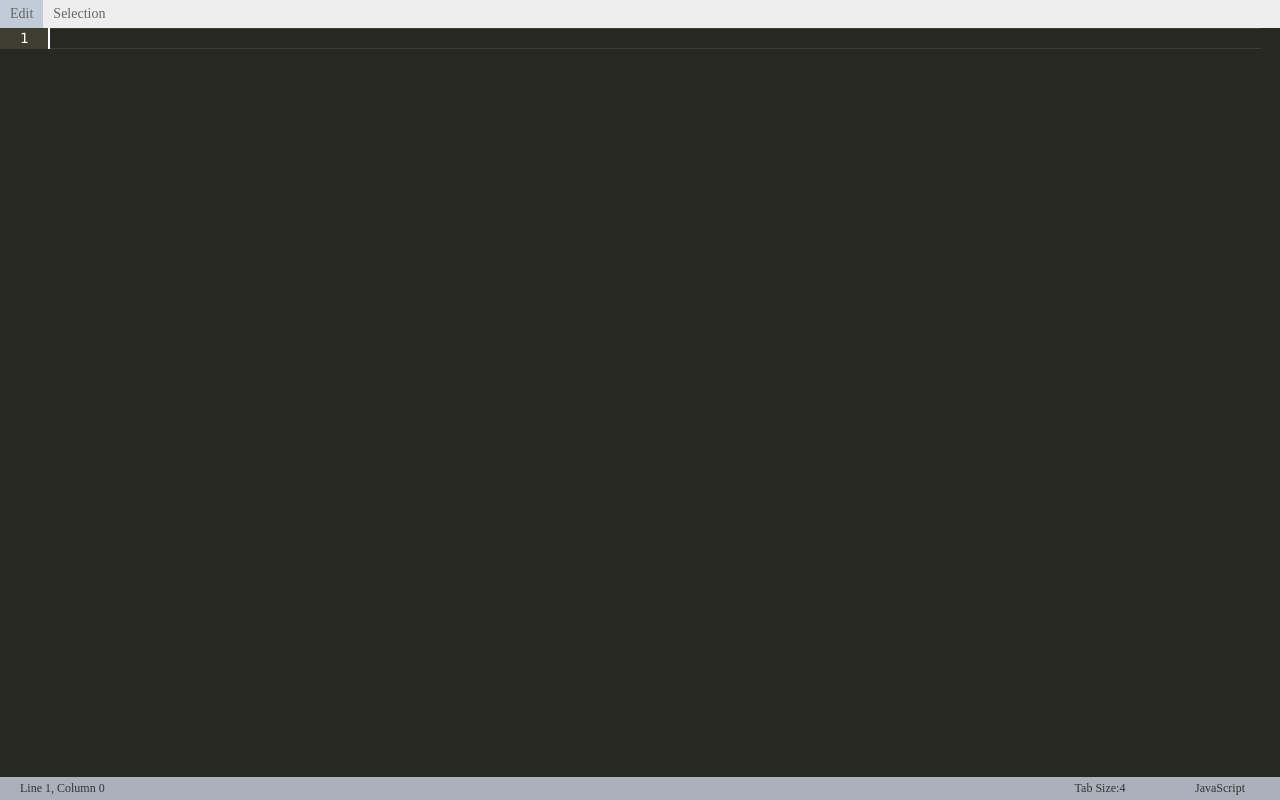
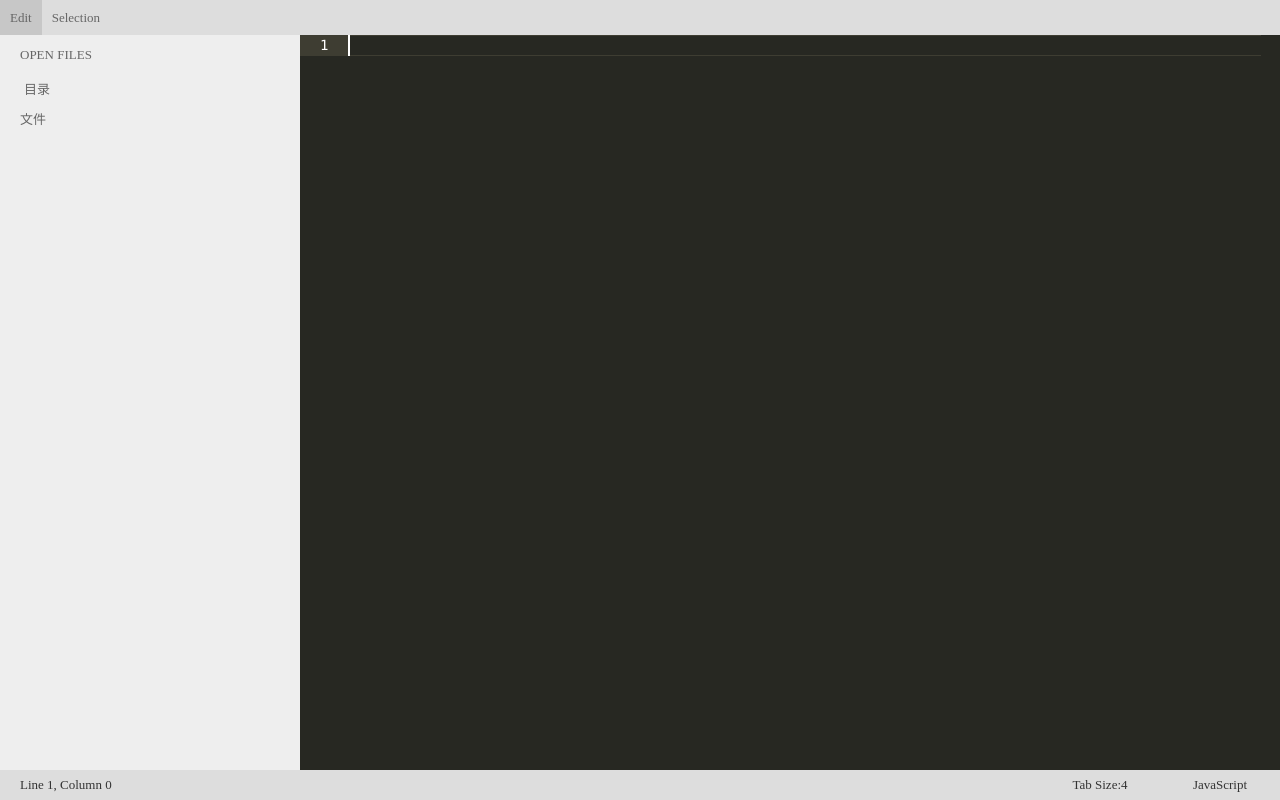
Before and after one commit to wanls4583/my-editor, a Vue app: page /#/ in a window 1280 px wide. Built offline with nearby package versions, Linux system fonts and the light colour scheme; a small style sheet from the web is missing; the HTML template or start-up script is replaced by a standard one.

Commit message:
[master]

```diff
--- /dev/null
+++ b/src/components/SideBar.vue
@@ -0,0 +1,49 @@
+<!--
+ * @Author: lisong
+ * @Date: 2022-03-09 17:17:02
+ * @Description:
+-->
+<template>
+	<div @contextmenu.prevent @selectstart.prevent class="my-editor-side-bar">
+		<div class="my-editor-side-title">OPEN FILES</div>
+		<side-tree :list="list"></side-tree>
+	</div>
+</template>
+<script>
+import SideTree from './SideTree';
+export default {
+    components: {
+        SideTree
+    },
+    data() {
+        return {
+            list: [{
+                name: '目录',
+                type: 'dir',
+                open: false,
+                active: false,
+                children: [{
+                    name: '子目录1',
+                    type: 'dir',
+                    active: false,
+                    open: false
+                }]
+            }, {
+                name: '文件',
+                type: 'file',
+                active: false,
+            }]
+        }
+    },
+    provide() {
+        return {
+            rootList: this.list
+        }
+    },
+    mounted() {
+    },
+    methods: {
+
+    }
+}
+</script>>
--- /dev/null
+++ b/src/components/SideTree.vue
@@ -0,0 +1,59 @@
+<!--
+ * @Author: lisong
+ * @Date: 2022-03-09 17:17:02
+ * @Description:
+-->
+<template>
+	<div class="side-tree">
+		<div @click.stop="onClickItem(item)" class="side-item" v-for="item in list">
+			<template v-if="item.type==='dir'">
+				<div :class="{'active':item.active}" :style="{'padding-left':_paddingLeft}" class="side-item-title">
+					<span class="left-icon iconfont icon-down1" v-if="item.open"></span>
+					<span class="left-icon iconfont icon-right" v-else></span>
+					<span class="side-item-text" style="margin-left:4px">{{item.name}}</span>
+				</div>
+				<side-tree :deep="deep+1" :list="item.children" v-if="item.open"></side-tree>
+			</template>
+			<div :class="{'active':item.active}" :style="{'padding-left':_paddingLeft}" class="side-item-title" v-else>{{item.name}}</div>
+		</div>
+	</div>
+</template>
+<script>
+export default {
+    name: 'SideTree',
+    props: {
+        list: {
+            type: Array
+        },
+        deep: {
+            type: Number,
+            default: 1
+        }
+    },
+    inject: ['rootList'],
+    data() {
+        return {
+        }
+    },
+    computed: {
+        _paddingLeft() {
+            return this.deep * 20 + 'px';
+        },
+    },
+    mounted() {
+    },
+    methods: {
+        onClickItem(item) {
+            this.inActive(this.rootList);
+            item.open = !item.open;
+            item.active = true;
+        },
+        inActive(list) {
+            list.map(item => {
+                item.active = false;
+                item.children && this.inActive(item.children);
+            });
+        }
+    }
+}
+</script>>
--- a/src/components/Window.vue
+++ b/src/components/Window.vue
@@ -5,6 +5,8 @@
 -->
 <template>
 	<div :style="{'padding-top':_topBarHeight,'padding-bottom':_statusHeight}" @mousedown="onClickEditor" class="my-editor-window" ref="window">
+		<!-- 侧边栏 -->
+		<side-bar ref="side-bar"></side-bar>
 		<!-- 编辑区 -->
 		<editor :height="topBarHeight" ref="editor"></editor>
 		<!-- 顶部菜单栏 -->
@@ -17,16 +19,18 @@
 import Editor from './Editor.vue';
 import MenuBar from './MenuBar';
 import StatusBar from './StatusBar';
+import SideBar from './SideBar.vue';
 export default {
     components: {
         Editor,
         MenuBar,
-        StatusBar
+        StatusBar,
+        SideBar
     },
     data() {
         return {
-            statusHeight: 23,
-            topBarHeight: 28,
+            statusHeight: 30,
+            topBarHeight: 35,
         }
     },
     computed: {
--- a/src/scss/editor.scss
+++ b/src/scss/editor.scss
@@ -28,11 +28,48 @@ body {
         position: relative;
         width: 100%;
         height: 100%;
+        overflow: hidden;
+        font-size: 13px;
+    }
+
+    &-side-bar {
+        float: left;
+        width: 300px;
+        height: 100%;
+        background-color: #eeeeee;
+        color: #666666;
+
+        .side-item {
+            position: relative;
+            white-space: nowrap;
+
+            .side-item-title {
+                display: flex;
+                align-items: center;
+                line-height: 20px;
+                padding: 5px 10px 5px 0;
+
+                &:hover {
+                    background-color: rgba(0, 0, 0, 0.1);
+                    cursor: pointer;
+                }
+
+                &.active {
+                    background-color: #0098fb;
+                    color: #fff;
+                }
+            }
+        }
+    }
+
+    &-side-title {
+        padding-left: 20px;
+        height: 40px;
+        line-height: 40px;
     }
 
     &-wrap {
         position: relative;
-        width: 100%;
         height: 100%;
         overflow: hidden;
         padding-bottom: 4px;
@@ -350,9 +387,8 @@ body {
         display: flex;
         align-items: center;
         justify-content: space-between;
-        background-color: rgb(171, 177, 186);
+        background-color: #dddddd;
         color: #333333;
-        font-size: 12px;
 
         .bar-left {
             height: 100%;
@@ -377,7 +413,7 @@ body {
                 cursor: pointer;
 
                 &:hover {
-                    background-color: #c2cbd8;
+                    background-color: rgba(0, 0, 0, 0.1);
                 }
             }
         }
@@ -387,9 +423,8 @@ body {
         -webkit-app-region: drag;
         top: 0;
         bottom: auto;
-        background-color: #eeeeee;
+        background-color: #dddddd;
         min-width: auto;
-        font-size: 14px;
         color: #666666;
 
         .bar-item {
@@ -429,13 +464,12 @@ body {
         justify-content: space-between;
         padding-left: 25px;
         padding-right: 10px;
-        font-size: 12px;
-        line-height: 18px;
+        line-height: 20px;
         white-space: nowrap;
         min-width: 80px;
 
         &:hover {
-            background-color: #c2cbd8;
+            background-color: rgba(0, 0, 0, 0.1);
             cursor: pointer;
         }
 
@@ -591,7 +625,6 @@ body {
             padding: 0 5px;
             border-style: none;
             outline: none;
-            font-size: 14px;
             color: #666666;
         }
     }
```
